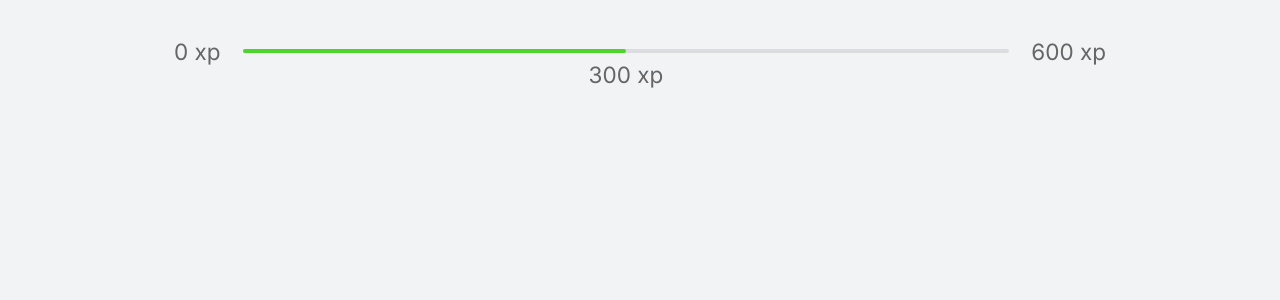
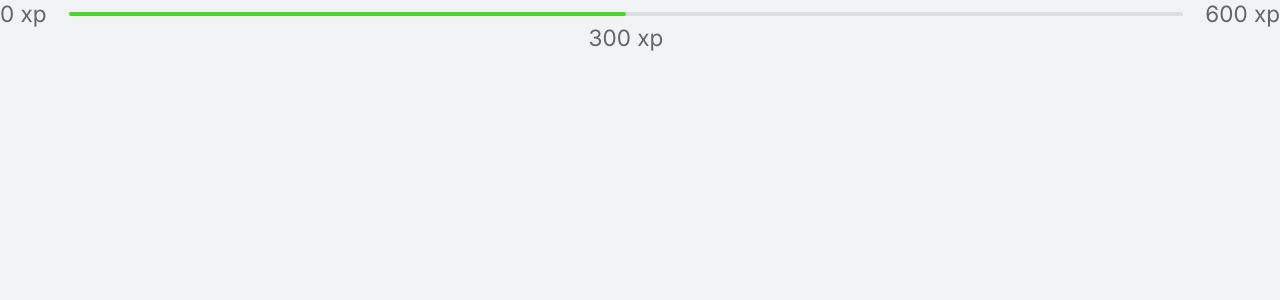
Before and after one commit to IanTorquato/nlw_4-moveIt-rocketseat, a Next.js app: page / in a window 1280 px wide. Shown: the top 300 px of the page. Built offline with nearby package versions, Linux system fonts and the light colour scheme.

Commit message:
Details CSS

```diff
--- a/src/styles/global.css
+++ b/src/styles/global.css
@@ -48,12 +48,3 @@ a {
     font-size: 87.5%;
   }
 }
-
-div.container {
-  display: flex;
-  flex-direction: column;
-  height: 100vh;
-  margin: 0 auto;
-  max-width: 992px;
-  padding: 2.5rem 2rem;
-}
--- /dev/null
+++ b/src/styles/pages/Home.module.css
@@ -0,0 +1,16 @@
+div.container {
+  display: flex;
+  flex-direction: column;
+  height: 100vh;
+  margin: 0 auto;
+  max-width: 992px;
+  padding: 2.5rem 2rem;
+}
+
+div.container section {
+	align-content: center;
+	display: grid;
+	flex: 1;
+	gap: 6.65rem;
+	grid-template-columns: 1fr 1fr;
+}
```
